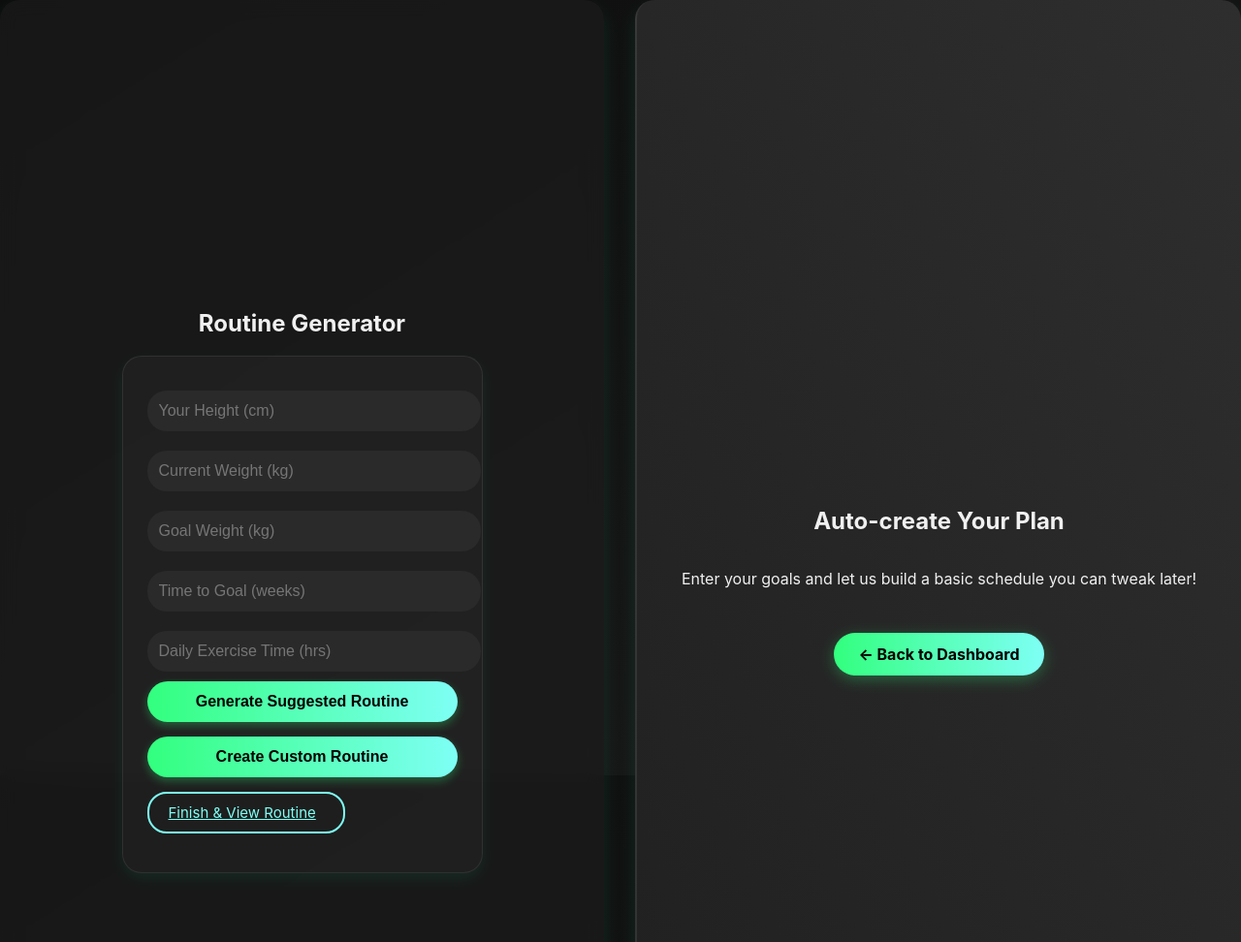
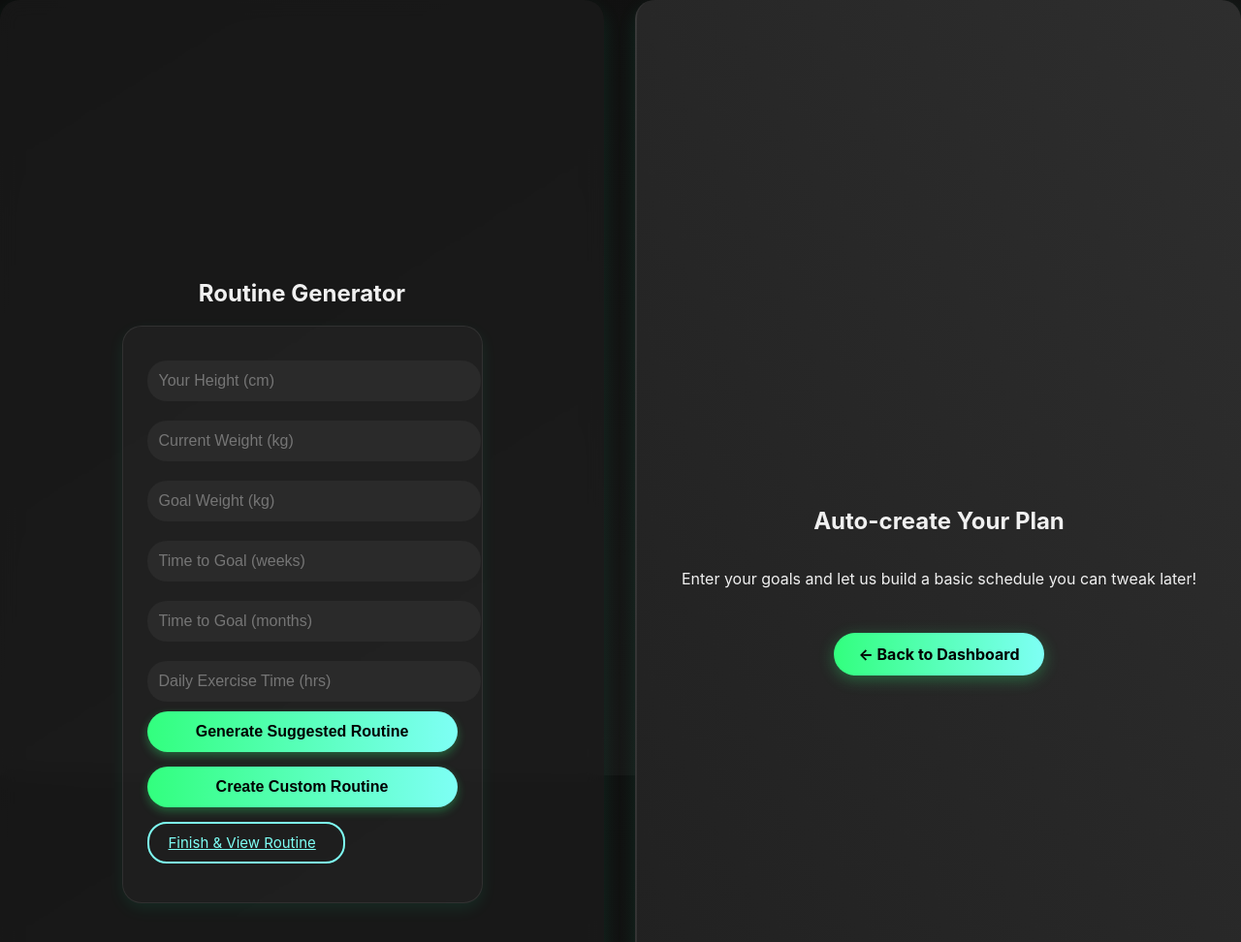
Before and after one commit to RifatC2002/HealthLens, a Flask app: page /routine/input in a window 1280 px wide. Shown: the top 972 px of the page at 97% size. Run offline with Flask 3, Linux system fonts and the light colour scheme; a user stored in the database is signed in.

Commit message:
New field added

```diff
--- a/gemini.py
+++ b/gemini.py
@@ -54,13 +54,14 @@ def get_mood_routine(mood):
     except Exception:
         return "10-min walk, 15 squats, 5 deep breaths"
 
-def generate_routine_based_on_inputs(height, weight, goal_weight, duration, daily_hours):
+def generate_routine_based_on_inputs(height, weight, goal_weight, duration, duration2, daily_hours):
     import json
 
     prompt = (
     f"You're a fitness coach. Generate a 7-day workout routine based on:\n"
     f"Height: {height} cm, Weight: {weight} kg, Goal: {goal_weight} kg, "
-    f"Duration: {duration} weeks, Time per day: {daily_hours} hrs.\n\n"
+    f"Duration: {duration} weeks, Duration2: {duration2} weeks, "
+    f"Time per day: {daily_hours} hrs.\n\n"
     f"Return ONLY the following JSON list format:\n"
     f"[['Monday', '7 AM', 'Core'], ['Tuesday', '8 AM', 'Lower body'], ..., ['Sunday', 'Rest', 'No workout']]\n\n"
     f"No explanation or markdown."
--- a/routes/routine.py
+++ b/routes/routine.py
@@ -21,11 +21,19 @@ def routine_input():
         height = request.form.get('height')
         weight = request.form.get('weight')
         goal_weight = request.form.get('goal_weight')
-        duration = int(request.form.get('duration'))
-        daily_hours = int(request.form.get('daily_hours'))
+        # Get values safely
+        duration = int(request.form.get('duration') or 0)
+        duration2 = request.form.get('duration2')
+        daily_hours = int(request.form.get('daily_hours') or 0)
+
+        if duration2 is None or duration2.strip() == '':
+            duration2 = 0
+        else:
+            duration2 = int(duration2)
+
 
         # NEW: Generate with Gemini
-        sample = generate_routine_based_on_inputs(height, weight, goal_weight, duration, daily_hours)
+        sample = generate_routine_based_on_inputs(height, weight, goal_weight, duration, duration2, daily_hours)
 
         session['routine'] = sample
         session.modified = True
--- a/routes/streak.py
+++ b/routes/streak.py
@@ -22,13 +22,8 @@ def view_streaks():
         Mood.timestamp >= today - timedelta(days=6)
     ).all()
 
-    # Count total entries (not distinct days)
     mood_count = len(mood_entries)
-
-    # Percentage out of 7 assumed daily target
     mood_pct = round((mood_count / 7) * 100)
-
-    # Updated description
     mood_desc = f"You’ve checked in your mood {mood_count} time(s) this week."
 
     # === Goal Completion Streak ===
--- a/templates/routine/input.html
+++ b/templates/routine/input.html
@@ -9,6 +9,7 @@
             <input type="number" name="weight" placeholder="Current Weight (kg)" required>
             <input type="number" name="goal_weight" placeholder="Goal Weight (kg)" required>
             <input type="number" name="duration" placeholder="Time to Goal (weeks)" required>
+            <input type="number" name="duration" placeholder="Time to Goal (months)" required>
             <input type="number" name="daily_hours" placeholder="Daily Exercise Time (hrs)" required>
 
 
```
Also changed, not shown: instance/database.db.
